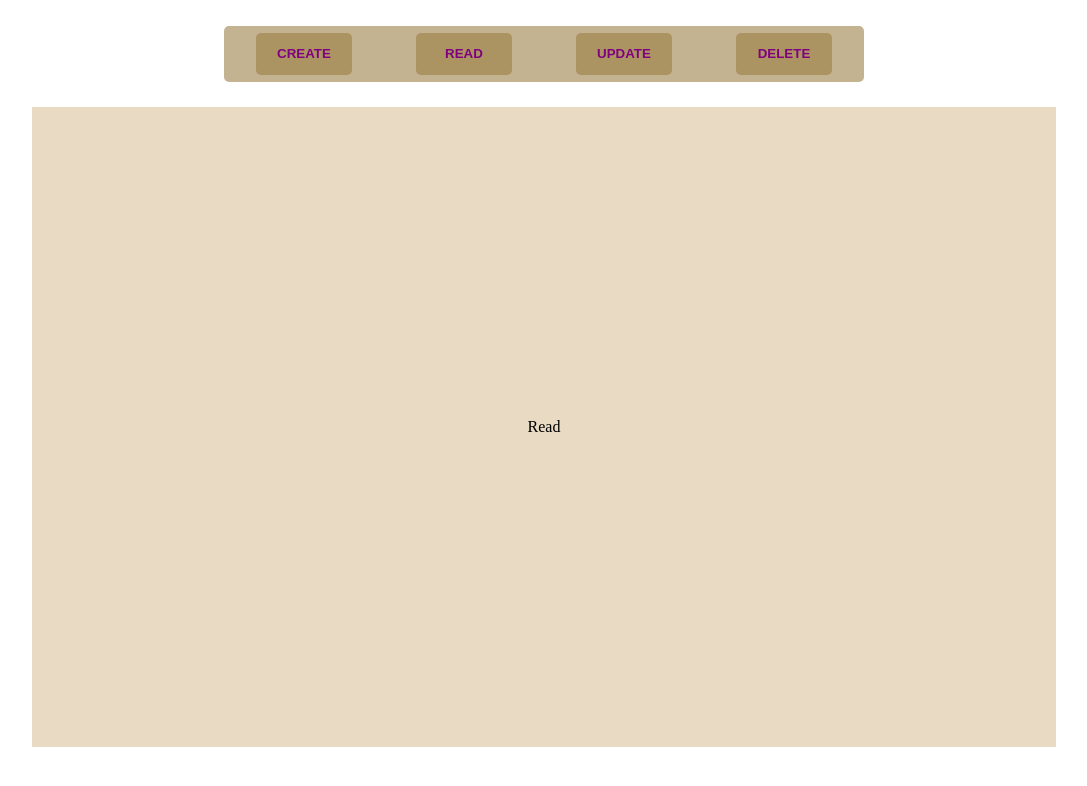
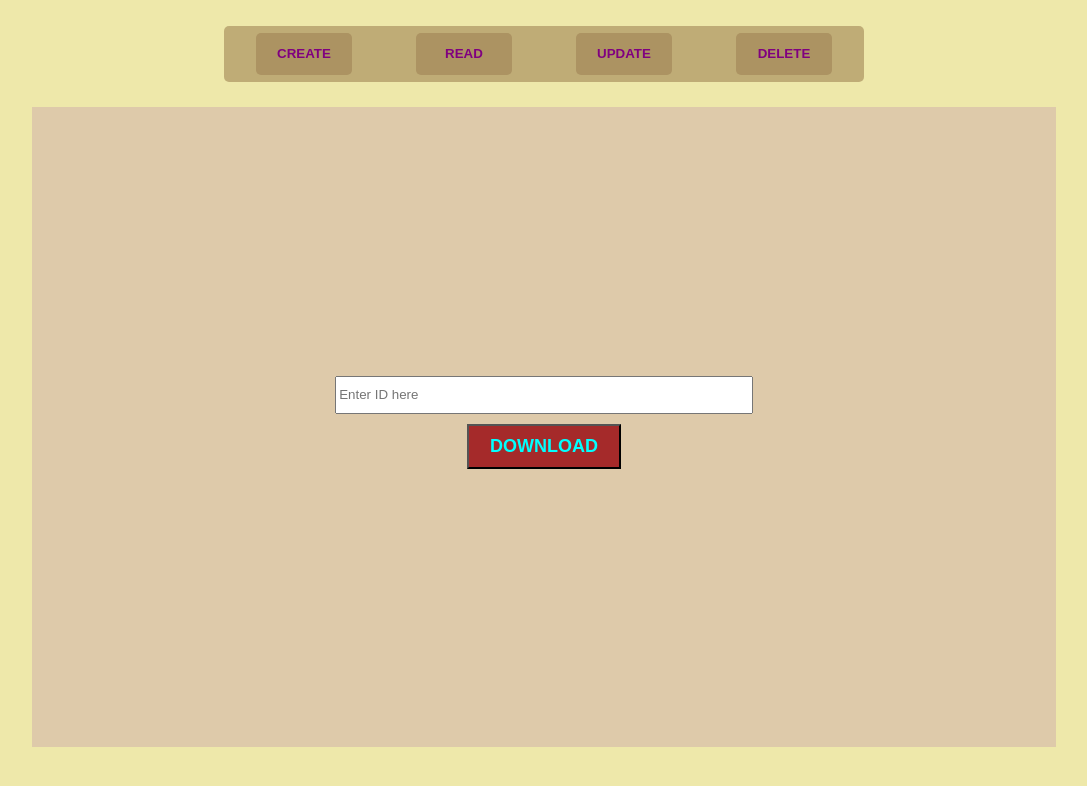
Before and after one commit to AyushGlitchedOut/Docummunity, a React (Vite) app in the folder Frontend/: page / in a window 1280 px wide. Both pictures are taken after a click on the button "READ". Shown: the top 786 px of the page, without its empty margins (96-1183 px from the left). Built offline with nearby package versions, Linux system fonts and the light colour scheme.

Commit message:
Simple File reading Functionality Built

```diff
--- a/Frontend/src/App.css
+++ b/Frontend/src/App.css
@@ -6,7 +6,7 @@
 }
 .page-display {
   height: 80vh;
-  background-color: rgba(222, 202, 170, 0.7);
+  background-color: rgba(222, 202, 170, 1);
   width: 80%;
   display: flex;
   align-items: center;
--- a/Frontend/src/Pages/Create.tsx
+++ b/Frontend/src/Pages/Create.tsx
@@ -24,9 +24,9 @@ function CreatePage() {
         body: form,
       });
       if (response.status == 200) {
-        alert(true);
+        alert("File Uploaded");
       } else {
-        alert(false);
+        alert("Error!");
       }
     } catch (error) {
       alert("Something Went Wrong");
--- a/Frontend/src/Pages/Pages.css
+++ b/Frontend/src/Pages/Pages.css
@@ -1,3 +1,4 @@
+/* STYLES FOR CREATE PAGE */
 .create-tab {
   display: flex;
   flex-direction: column;
@@ -46,3 +47,36 @@
   background-color: wheat;
   transition: ease-out 0.1s;
 }
+
+/* STYLES FOR READ PAGE */
+.read-tab {
+  display: flex;
+  flex-direction: column;
+  align-items: center;
+  height: 100%;
+  width: 100%;
+  justify-content: center;
+}
+
+.read-tab p {
+  font-weight: 900;
+  font-size: large;
+}
+
+.read-input {
+  height: 5%;
+  width: 40%;
+}
+
+.read-download {
+  margin: 1%;
+  height: 7%;
+  width: 15%;
+  background-color: brown;
+  color: cyan;
+  font-weight: 900;
+  font-size: large;
+}
+.read-download:hover {
+  cursor: pointer;
+}
--- a/Frontend/src/Pages/Read.tsx
+++ b/Frontend/src/Pages/Read.tsx
@@ -1,4 +1,34 @@
+import { useState } from "react";
+import "./Pages.css";
+
 function ReadPage() {
-  return <div>Read</div>;
+  const [ID, setID] = useState<string>("");
+
+  async function downloadFile(): Promise<void> {
+    const a = document.createElement("a");
+    a.href = "http://localhost:8080/download/" + ID;
+    a.click();
+  }
+
+  return (
+    <div className="read-tab">
+      <input
+        placeholder="Enter ID here"
+        className="read-input"
+        value={ID}
+        onChange={(event) => {
+          setID(event.target.value);
+        }}
+      />
+      <button
+        className="read-download"
+        onClick={() => {
+          downloadFile();
+        }}
+      >
+        DOWNLOAD
+      </button>
+    </div>
+  );
 }
 export default ReadPage;
--- a/Frontend/src/index.css
+++ b/Frontend/src/index.css
@@ -1,3 +1,4 @@
 body {
   margin: 0;
+  background-color: palegoldenrod;
 }
```
Also changed, not shown: 1 other file (tests, documents, lock files or other folders).
